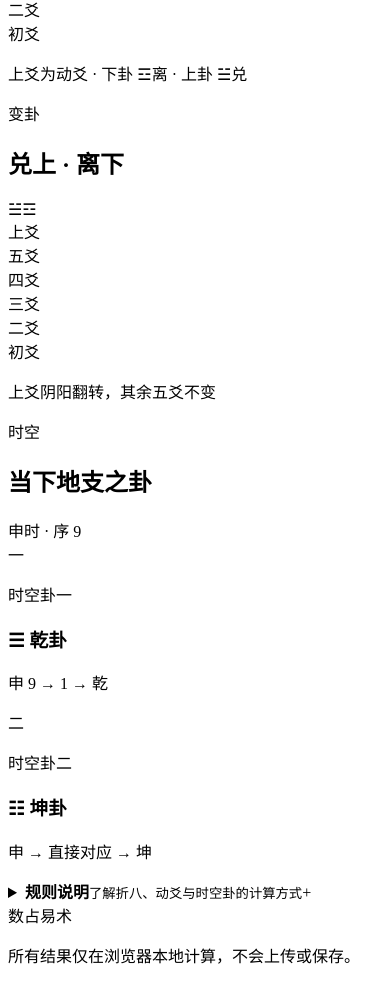
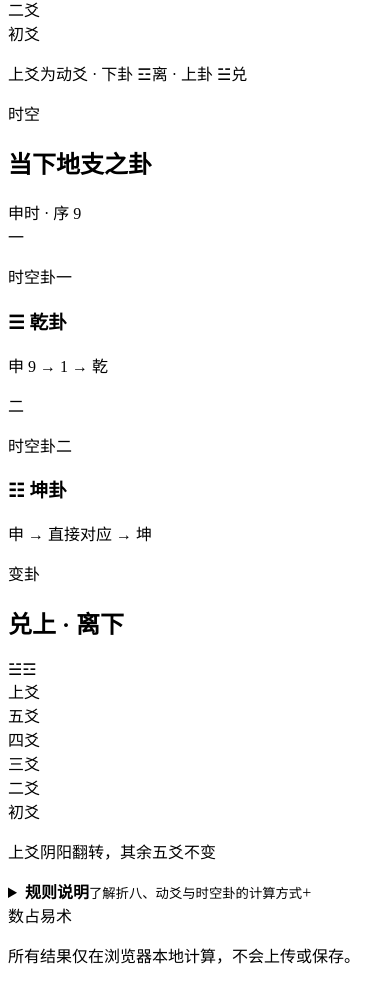
Before and after one commit to ZhuangBBPro/ShuYi, a React (Vite) app: page / in a window 390 px wide. Shown: the part 950-1933 px from the top of the page. Built offline with nearby package versions, Linux system fonts and the light colour scheme; the HTML template or start-up script is replaced by a standard one.

Commit message:
fix: optimize mobile divination screenshot layout

```diff
--- a/src/App.tsx
+++ b/src/App.tsx
@@ -72,7 +72,7 @@ function TrigramFigure({ trigram }: { trigram: Trigram }) {
 function HexagramCard({ title, result, changed = false }: { title: string; result: HexagramResult; changed?: boolean }) {
   const lines = changed ? result.changedLines : result.originalLines
   return (
-    <article className={`result-card${changed ? ' changed-card' : ''}`}>
+    <article className={`result-card ${changed ? 'changed-card' : 'original-card'}`}>
       <div className="card-heading">
         <div>
           <p className="section-kicker">{title}</p>
@@ -92,7 +92,7 @@ function HexagramCard({ title, result, changed = false }: { title: string; resul
 
 function SpaceTimeCard({ index, trigram, formula }: { index: string; trigram: Trigram; formula: string }) {
   return (
-    <article className="space-card">
+    <article className={`space-card ${index === '一' ? 'space-one' : 'space-two'}`}>
       <div className="space-index">{index}</div>
       <div className="space-copy">
         <p className="section-kicker">时空卦{index}</p>
@@ -297,23 +297,15 @@ export default function App() {
           </div>
 
           {result ? (
-            <div className="hexagram-grid">
+            <div className="divination-flow">
               <HexagramCard title="本卦" result={result} />
-              <HexagramCard title="变卦" result={result} changed />
-            </div>
-          ) : (
-            <div className="empty-state">输入两个有效整数后即可起卦。</div>
-          )}
-
-          <div className="space-section">
-            <div className="results-heading compact-heading">
-              <div>
-                <p className="section-kicker">时空</p>
-                <h2>当下地支之卦</h2>
+              <div className="results-heading compact-heading space-flow-heading">
+                <div>
+                  <p className="section-kicker">时空</p>
+                  <h2>当下地支之卦</h2>
+                </div>
+                <span className="branch-badge">{resultBranch.name}时 · 序 {resultBranch.number}</span>
               </div>
-              <span className="branch-badge">{resultBranch.name}时 · 序 {resultBranch.number}</span>
-            </div>
-            <div className="space-grid">
               <SpaceTimeCard
                 index="一"
                 trigram={spaceTime.folded}
@@ -324,8 +316,11 @@ export default function App() {
                 trigram={spaceTime.direct}
                 formula={`${resultBranch.name} → 直接对应 → ${spaceTime.direct.name}`}
               />
+              <HexagramCard title="变卦" result={result} changed />
             </div>
-          </div>
+          ) : (
+            <div className="empty-state">输入两个有效整数后即可起卦。</div>
+          )}
         </section>
       </div>
 
--- a/src/styles.css
+++ b/src/styles.css
@@ -88,9 +88,20 @@ form { margin-top: 30px; }
 .formula-chip { padding: 8px 12px; display: flex; flex-direction: column; gap: 2px; border-left: 2px solid var(--gold); background: rgba(216,181,106,.06); }
 .formula-chip span { color: var(--muted); font-size: 10px; letter-spacing: .1em; }
 .formula-chip b { font-size: 13px; font-variant-numeric: tabular-nums; }
-.hexagram-grid { display: grid; grid-template-columns: repeat(2, minmax(0, 1fr)); gap: 16px; margin-top: 24px; }
+.divination-flow {
+  display: grid;
+  grid-template-columns: repeat(2, minmax(0, 1fr));
+  grid-template-areas:
+    'original changed'
+    'space-heading space-heading'
+    'space-one space-two';
+  gap: 16px;
+  margin-top: 24px;
+}
 .result-card { min-width: 0; padding: 24px; border: 1px solid var(--line); background: linear-gradient(150deg, rgba(22,30,50,.96), rgba(13,19,33,.88)); }
+.original-card { grid-area: original; }
 .result-card.changed-card { background: linear-gradient(150deg, rgba(30,28,42,.96), rgba(14,19,32,.88)); }
+.changed-card { grid-area: changed; }
 .card-heading { display: flex; align-items: flex-start; justify-content: space-between; gap: 12px; }
 .card-heading h2 { margin: 0; font-family: var(--serif); font-size: 22px; }
 .double-symbol { color: var(--gold-bright); font-size: 34px; line-height: 1; letter-spacing: -.18em; padding-right: .18em; }
@@ -106,11 +117,12 @@ form { margin-top: 30px; }
 .card-note { min-height: 38px; margin: 0; color: var(--muted); font-size: 12px; line-height: 1.6; }
 .empty-state { margin-top: 24px; border: 1px dashed var(--line); padding: 40px 24px; color: var(--muted); text-align: center; }
 
-.space-section { margin-top: 34px; padding-top: 30px; border-top: 1px solid var(--line); }
+.space-flow-heading { grid-area: space-heading; margin-top: 18px; padding-top: 30px; border-top: 1px solid var(--line); }
 .compact-heading { min-height: auto; }
-.branch-badge { padding: 7px 11px; border: 1px solid rgba(216,181,106,.24); color: var(--gold-bright); font-size: 12px; }
-.space-grid { display: grid; grid-template-columns: repeat(2, minmax(0, 1fr)); gap: 16px; margin-top: 18px; }
+.branch-badge { padding: 7px 11px; border: 1px solid rgba(216,181,106,.24); color: var(--gold-bright); font-size: 12px; white-space: nowrap; }
 .space-card { min-width: 0; min-height: 136px; display: grid; grid-template-columns: 32px 1fr 82px; align-items: center; gap: 16px; padding: 22px; border: 1px solid var(--line); background: rgba(255,255,255,.018); }
+.space-one { grid-area: space-one; }
+.space-two { grid-area: space-two; }
 .space-index { align-self: stretch; display: grid; place-items: start center; padding-top: 4px; border-right: 1px solid var(--line); color: rgba(216,181,106,.45); font-family: var(--serif); font-size: 14px; }
 .space-copy h3 { margin: 0 0 7px; font-family: var(--serif); font-size: 20px; }
 .space-copy h3 span { color: var(--gold-bright); }
@@ -153,12 +165,42 @@ footer p { margin: 0; }
   .intro { padding: 40px 4px 30px; }
   .intro h1 { font-size: 38px; }
   .intro > p:last-child { font-size: 15px; }
-  .control-panel, .results { padding: 24px 18px; }
-  .number-fields, .hexagram-grid, .space-grid { grid-template-columns: 1fr; }
-  .results-heading { align-items: flex-start; flex-direction: column; }
-  .formula-chip { width: 100%; }
-  .result-card { padding: 22px 18px; }
-  .space-card { grid-template-columns: 27px 1fr 70px; gap: 12px; padding: 18px 14px; }
+  .control-panel { padding: 24px 18px; }
+  .results { padding: 20px 12px; }
+  .number-fields { grid-template-columns: 1fr; }
+  .results-heading { align-items: flex-start; flex-direction: column; gap: 12px; }
+  .results > .results-heading h2 { font-size: 20px; }
+  .formula-chip { width: 100%; padding-block: 6px; }
+  .divination-flow {
+    grid-template-columns: repeat(2, minmax(0, 1fr));
+    grid-template-areas:
+      'original original'
+      'space-heading space-heading'
+      'space-one space-two'
+      'changed changed';
+    gap: 10px;
+    margin-top: 14px;
+  }
+  .result-card { padding: 16px 14px; }
+  .card-heading h2 { font-size: 19px; }
+  .double-symbol { font-size: 28px; }
+  .hexagram-figure { margin: 14px 0 12px; gap: 5px; }
+  .yao-row { grid-template-columns: minmax(80px, 1fr) 52px; gap: 10px; min-height: 10px; }
+  .yao-mark { height: 7px; }
+  .card-note { min-height: 0; font-size: 12px; line-height: 1.45; }
+  .space-flow-heading { margin-top: 2px; padding-top: 16px; flex-direction: row; align-items: flex-end; }
+  .space-flow-heading h2 { font-size: 18px; }
+  .space-flow-heading .section-kicker { margin-bottom: 5px; }
+  .branch-badge { padding: 5px 8px; }
+  .space-card { min-height: 132px; grid-template-columns: 18px minmax(0, 1fr); align-content: center; gap: 7px; padding: 12px 10px; }
+  .space-index { grid-row: 1 / 3; padding-top: 2px; }
+  .space-copy { min-width: 0; }
+  .space-copy .section-kicker { margin-bottom: 5px; font-size: 12px; letter-spacing: .08em; }
+  .space-copy h3 { margin-bottom: 4px; font-size: 17px; }
+  .space-copy p:last-child { font-size: 12px; line-height: 1.45; overflow-wrap: anywhere; }
+  .trigram-figure { grid-column: 2; width: 100%; gap: 5px; }
+  .trigram-figure .yao-row { min-height: 5px; }
+  .trigram-figure .yao-mark { height: 5px; }
   .time-meta { align-items: flex-start; flex-direction: column; gap: 5px; }
   details summary { padding: 0 18px; }
   details summary small { max-width: 220px; line-height: 1.5; }
```
